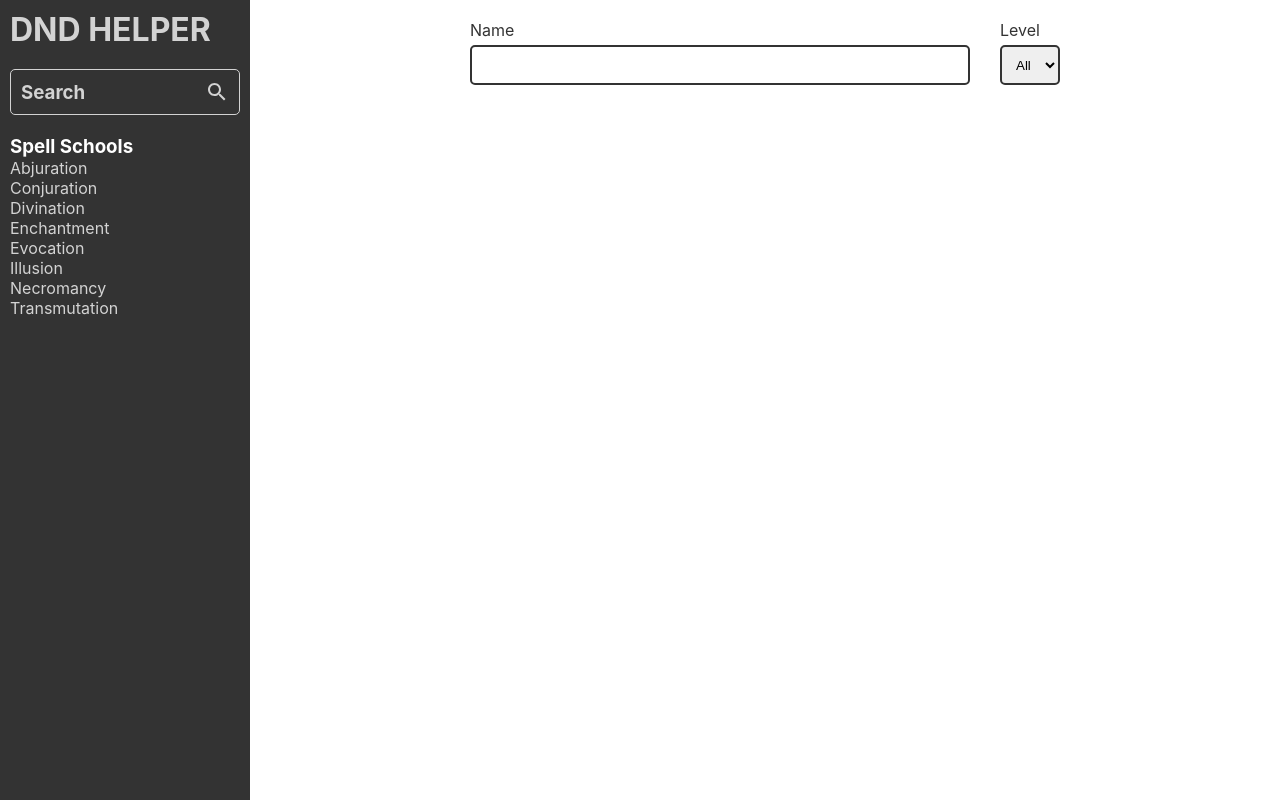
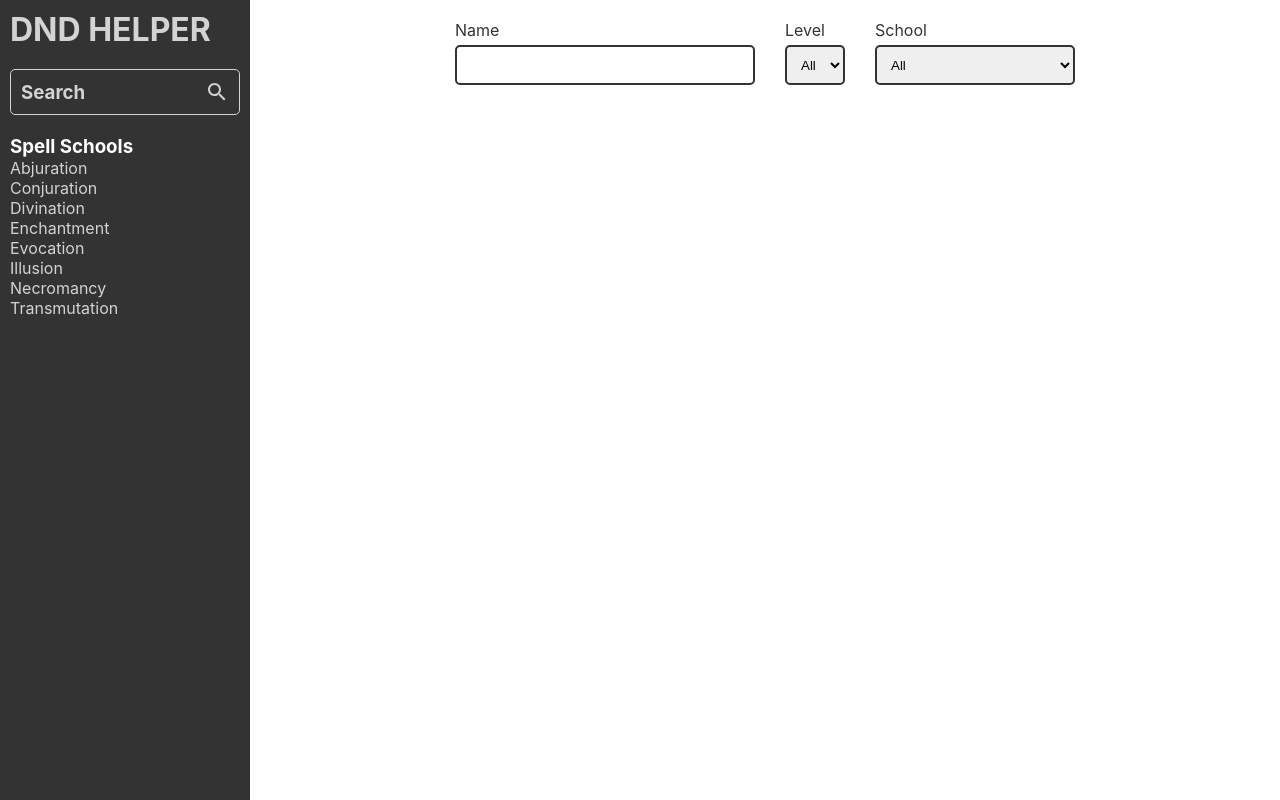
Before and after one commit to marcotmotta/dnd-helper, a React (Create React App) app: page /spell/search in a window 1280 px wide. Built offline with nearby package versions, Linux system fonts and the light colour scheme; the HTML template or start-up script is replaced by a standard one.

Commit message:
new school filter

```diff
--- a/src/components/spellSearch/SpellSearch.jsx
+++ b/src/components/spellSearch/SpellSearch.jsx
@@ -11,6 +11,7 @@ export default function SpellSearch() {
 
     const [spellName, setSpellName] = useState(null)
     const [spellLevel, setSpellLevel] = useState(null)
+    const [spellSchool, setSpellSchool] = useState(null)
 
     const handleChangeName = (event) => {
         if (event.target.value.length < 3) {
@@ -21,16 +22,24 @@ export default function SpellSearch() {
     }
 
     const handleChangeLevel = (event) => {
-        if (event.target.value.length < 0) {
+        if (event.target.value < 0) {
             setSpellLevel(null)
         } else {
             setSpellLevel(event.target.value)
         }
     }
 
+    const handleChangeSchool = (event) => {
+        if (event.target.value < 0) {
+            setSpellSchool(null)
+        } else {
+            setSpellSchool(event.target.value)
+        }
+    }
+
     useEffect(() => {
         getSpells()
-    }, [spellName, spellLevel])
+    }, [spellName, spellLevel, spellSchool])
 
     const getSpells = () => {
         let baseurl = 'https://www.dnd5eapi.co/api/spells/?'
@@ -43,6 +52,12 @@ export default function SpellSearch() {
         if (spellLevel) {
             url = url + '&level=' + spellLevel
         }
+
+        if (spellSchool) {
+            url = url + '&school=' + spellSchool
+        }
+
+        console.log(url)
 
         if (baseurl === url) {
             setSpells([])
@@ -63,7 +78,7 @@ export default function SpellSearch() {
                 </div>
                 <div className='filter-container'>
                     <span>Level</span>
-                    <select name="level"  className="filter level-input" onChange={handleChangeLevel}>
+                    <select name="level" className="filter level-input" onChange={handleChangeLevel}>
                         <option value="-1">All</option>
                         <option value="0">0</option>
                         <option value="1">1</option>
@@ -77,6 +92,20 @@ export default function SpellSearch() {
                         <option value="9">9</option>
                     </select>
                 </div>
+                <div className='filter-container'>
+                    <span>School</span>
+                    <select name="school" className="filter school-input" onChange={handleChangeSchool}>
+                        <option value="-1">All</option>
+                        <option value="abjuration">Abjuration</option>
+                        <option value="conjuration">Conjuration</option>
+                        <option value="divination">Divination</option>
+                        <option value="enchantment">Enchantment</option>
+                        <option value="evocation">Evocation</option>
+                        <option value="illusion">Illusion</option>
+                        <option value="necromancy">Necromancy</option>
+                        <option value="transmutation">Transmutation</option>
+                    </select>
+                </div>
             </div>
             <div className='list'>
                 {spells?.map(spell => {
--- a/src/components/spellSearch/SpellSearch.scss
+++ b/src/components/spellSearch/SpellSearch.scss
@@ -22,11 +22,15 @@
                 border: 2px solid var(--dark-gray);
 
                 &.name-input {
-                    width: 500px;
+                    width: 300px;
                 }
 
                 &.level-input {
                     width: 60px;
+                }
+
+                &.school-input {
+                    width: 200px;
                 }
             }
         }
```
